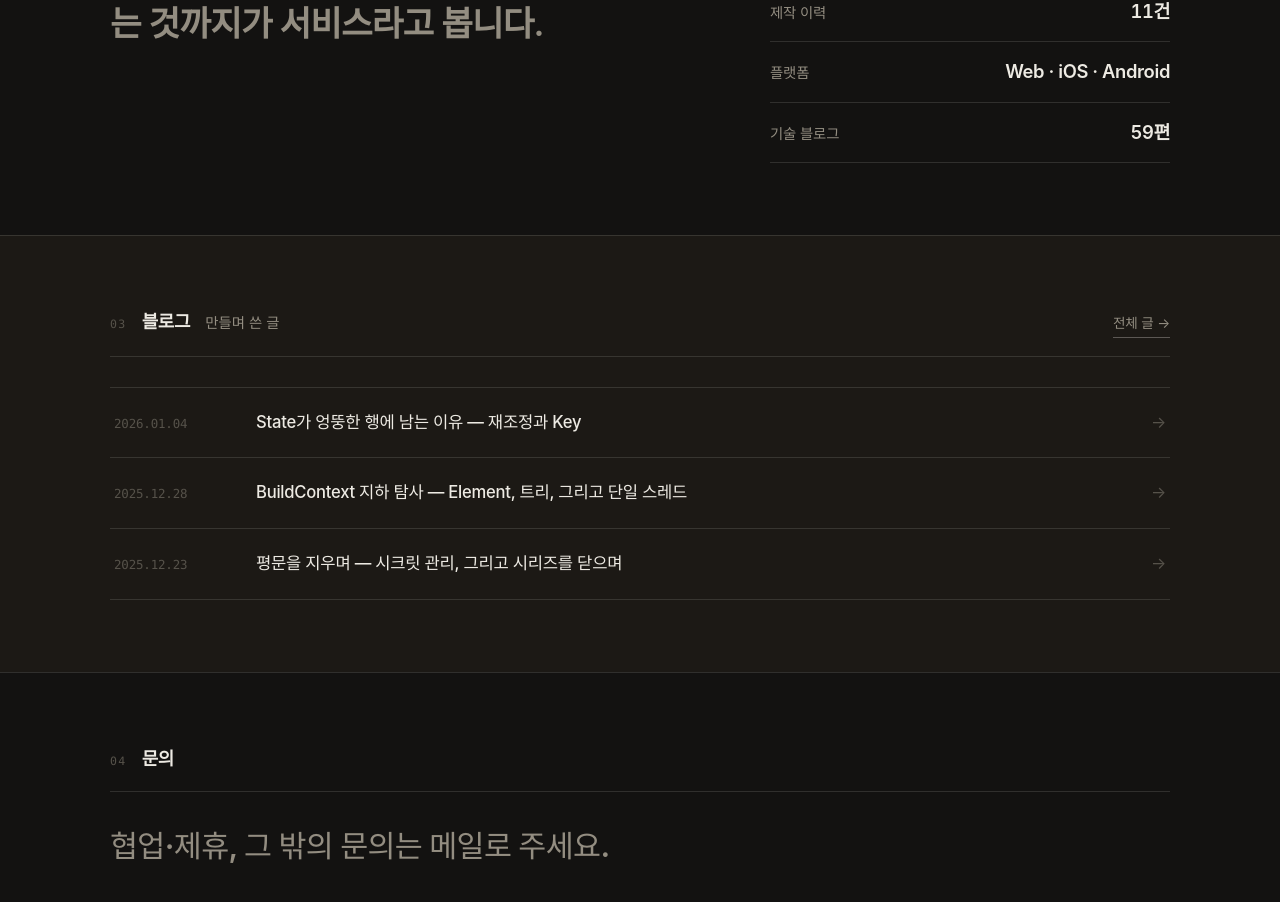
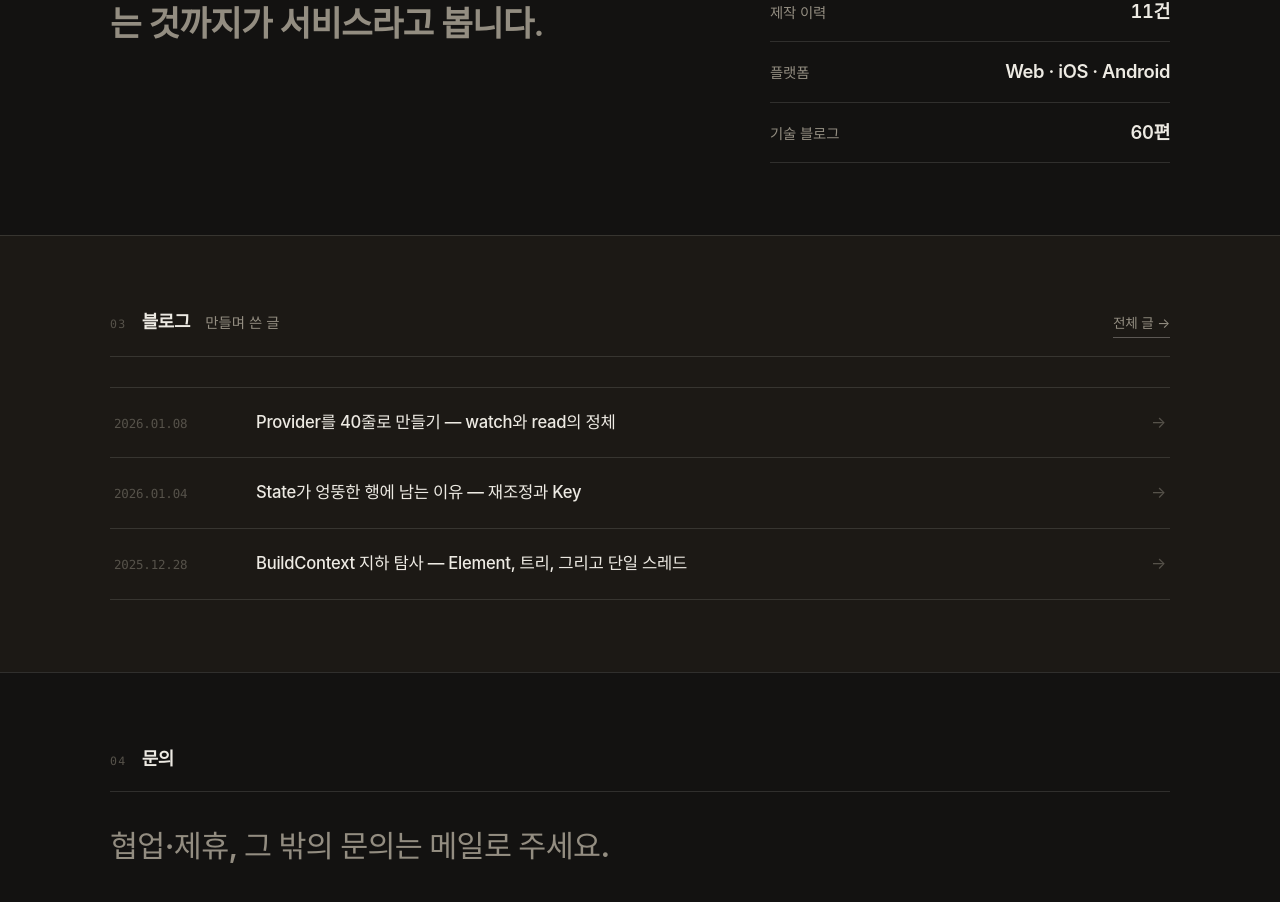
Before and after one commit to kahnco/kahnco_page, a React (Vite) app: page / in a window 1280 px wide. Shown: the part 1558-2460 px from the top of the page. Built offline with nearby package versions, Linux system fonts and the light colour scheme.

Commit message:
post: 3편 Provider를 40줄로 — Store/Provide/watch·read(=dependOn/getInherited) (Flutter 지하 탐사)

```diff
--- a/src/data/posts.ts
+++ b/src/data/posts.ts
@@ -10,6 +10,11 @@ export interface PostMeta {
 
 export const LATEST_POSTS: PostMeta[] = [
   {
+    slug: "flutter-mini-provider",
+    date: "2026.01.08",
+    title: "Provider를 40줄로 만들기 — watch와 read의 정체",
+  },
+  {
     slug: "flutter-reconciliation-key",
     date: "2026.01.04",
     title: "State가 엉뚱한 행에 남는 이유 — 재조정과 Key",
@@ -19,12 +24,7 @@ export const LATEST_POSTS: PostMeta[] = [
     date: "2025.12.28",
     title: "BuildContext 지하 탐사 — Element, 트리, 그리고 단일 스레드",
   },
-  {
-    slug: "go-secrets-management",
-    date: "2025.12.23",
-    title: "평문을 지우며 — 시크릿 관리, 그리고 시리즈를 닫으며",
-  },
 ];
 
 // 홈 figure("기술 블로그 N편")와 동기화되는 총 글 수.
-export const BLOG_POST_COUNT = 59;
+export const BLOG_POST_COUNT = 60;
```
Also changed, not shown: 2 other files (tests, documents, lock files or other folders).
